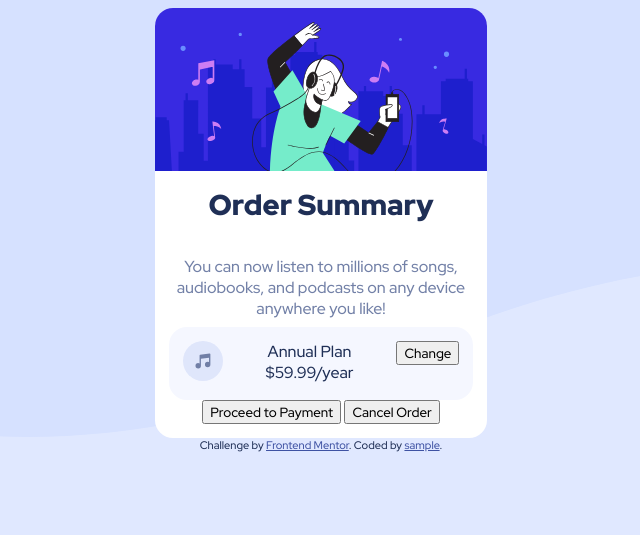
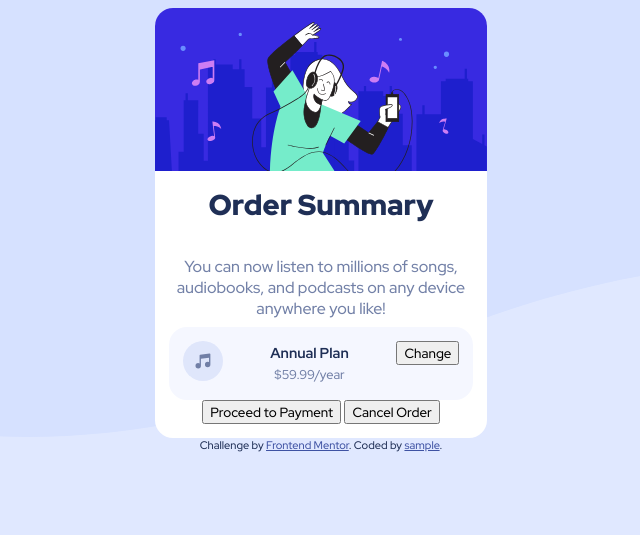
Before and after one commit to ryeokra/ord-sum-comp, a Python web app: template templates/index.jinja2 in a window 1280 px wide. Shown: the top 535 px of the page, without its empty margins (319-959 px from the left). Run offline with Jinja, Linux system fonts and the light colour scheme; the template is opened without the code that fills it: most values are stand-ins (such as "Sample title", 1, 10 or a date in 2020).

Commit message:
update compiled css from sass

```diff
--- a/static/css/card-comp.css
+++ b/static/css/card-comp.css
@@ -45,6 +45,25 @@
   height: auto;
   margin: auto;
 }
+.card__content .card__plan .card__plan-container .card__plan-name-price-container {
+  display: flex;
+  flex-direction: column;
+}
+.card__content .card__plan .card__plan-container .card__plan-name-price-container .card__plan-name {
+  margin: 2px auto;
+  font-weight: 700;
+  font-size: 0.9rem;
+}
+.card__content .card__plan .card__plan-container .card__plan-name-price-container .card__plan-price {
+  margin: 2px auto;
+  font-weight: 500;
+  font-size: 0.8rem;
+  color: #7280a7;
+}
+.card__content .card__plan .card__plan-container .card__plan-button-container .card__plan-button-change-plan {
+  font-weight: 500;
+  color: #3829e0;
+}
 @media only screen and (min-width: 430px) {
   .card {
     max-width: 26vw;
```
Also changed, not shown: 1 other file.
